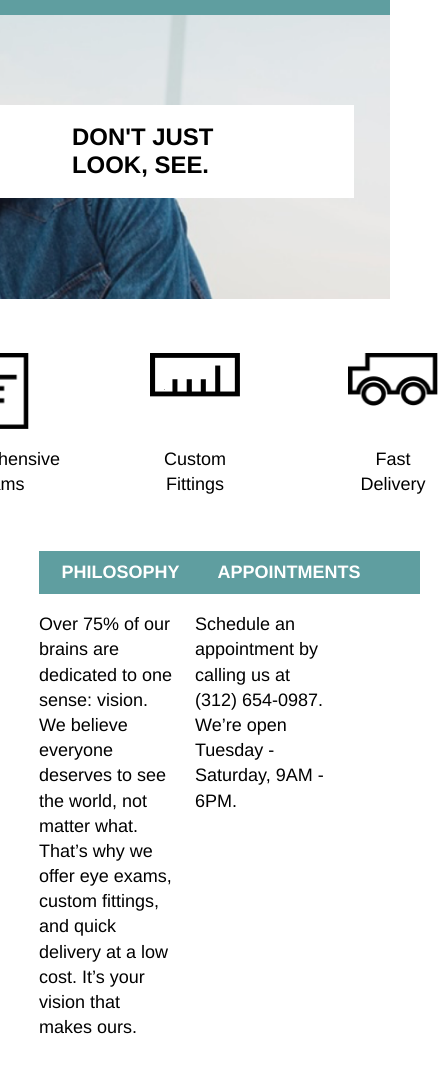
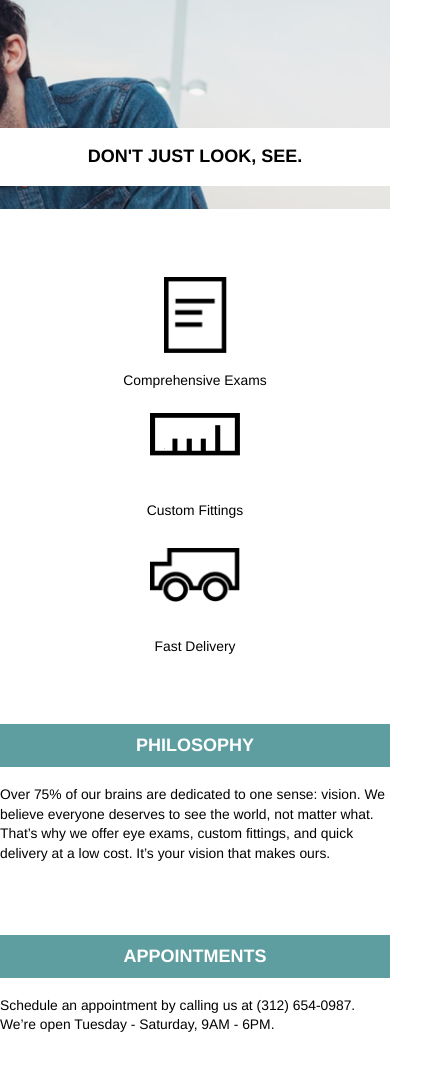
Before and after one commit to oforir/cc-Tortoiseshell_Optics, a plain HTML site: page index.html in a window 390 px wide. Shown: the part 97-1174 px from the top of the page, 438 px wide, since content can reach past the window. Drawn offline with Linux system fonts and the light colour scheme.

Commit message:
Media Query Smartphone screen done, project finalized

```diff
--- a/index.html
+++ b/index.html
@@ -13,7 +13,7 @@
       <div class="header container">
         <div class="logo">
           <img src="resources/images/logo-white.png" alt="">
-          <span>Tortoiseshell Optics</span>
+          <span class="name">Tortoiseshell Optics</span>
         </div>
         <!-- Navigation options shown on larger screens -->
         <div class="navs-large">
--- a/resources/css/styles.css
+++ b/resources/css/styles.css
@@ -76,20 +76,8 @@ body {
   justify-content: flex-end;
 }
 
-@media only screen and (max-width: 1024px) {
-  /* Media Query for tablet screen size */
-  .banner {
-    padding-top: 0;
-    height: 22rem;
-  }
 
-  .hero-text {
-    margin-right: 2rem;
-    margin-top: 5rem;
-    font-size: 1.33rem;
-    padding: 1rem 4rem;
-  }
-}
+
 
 /* USPs section styles */
 
@@ -156,3 +144,98 @@ footer img {
   height: 1.5rem;
   padding-right: 1rem;
 }
+
+/* Media Query time! */
+
+@media only screen and (max-width: 1024px) {
+  /* Media Query for tablet screen size */
+  .banner {
+    padding-top: 0;
+    height: 22rem;
+  }
+
+  .hero-text {
+    margin-right: 2rem;
+    margin-top: 5rem;
+    font-size: 1.33rem;
+    padding: 1rem 4rem;
+  }
+}
+
+@media only screen and (max-width: 470px) {
+  /* Media Query for smartphone screen size */
+
+  .name {
+    display: none;
+  }
+
+  .banner {
+    padding-top: 0;
+    height: 17rem;
+    margin-bottom: 3.77rem;
+  }
+
+  .navs-large {
+    display: none;
+
+  }
+
+  .navs-small {
+    display: block;
+  }
+
+  .hero {
+    justify-content: center;
+  }
+
+  .hero-text {
+    margin-top: 9rem;
+    margin-right: 0;
+    width: 100%;
+    padding: 1rem 0;
+    font-size: 1rem;
+    text-align: center;
+  }
+
+  .USPs {
+    flex-wrap: wrap;
+  }
+
+  .USP {
+    margin-bottom: 0rem;
+    margin-top: 0;
+    font-size: 0.77rem;
+    padding-bottom: 1.54rem;
+    width: 100%;
+    height: 6rem; /* Why is the theight of these <divs> note included in the redline? */
+  }
+
+  .info {
+    margin-top: 2.23rem;
+    flex-wrap: wrap;
+  }
+
+  .info-block {
+    width: 100%;
+    margin-right: 0;
+    margin-bottom: 4rem;
+    padding: 0;
+    font-size: 0.77rem;
+  }
+
+  .head-block {
+    width: 100%;
+    text-align: center;
+    padding-right: 0;
+    padding-left: 0;
+  }
+
+  footer img {
+    margin: auto;
+  }
+
+  footer span {
+    display: none;
+  }
+
+}
```
